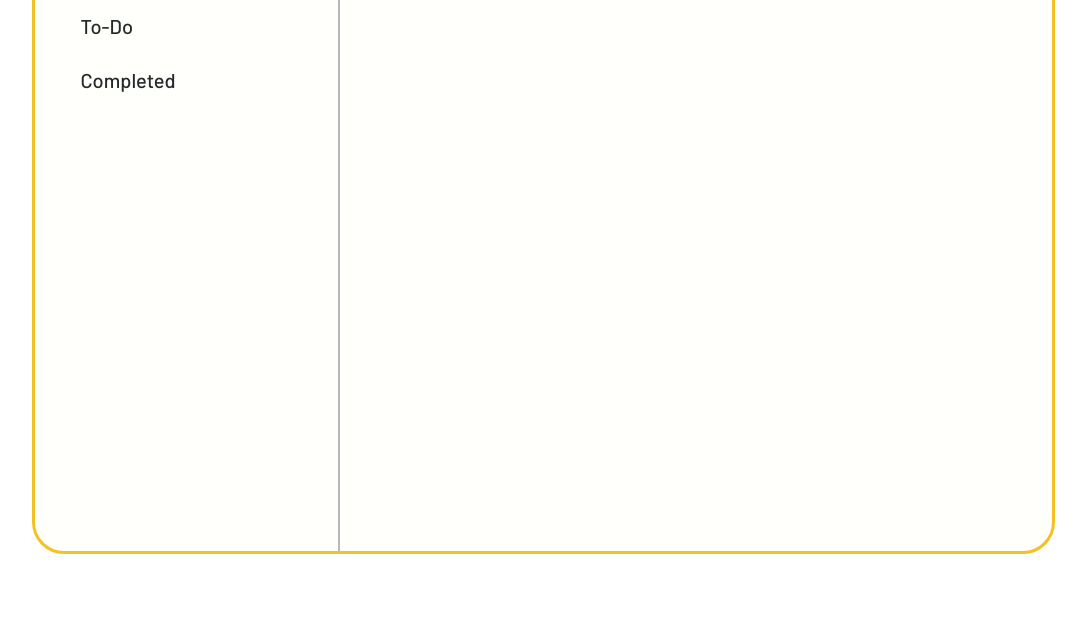
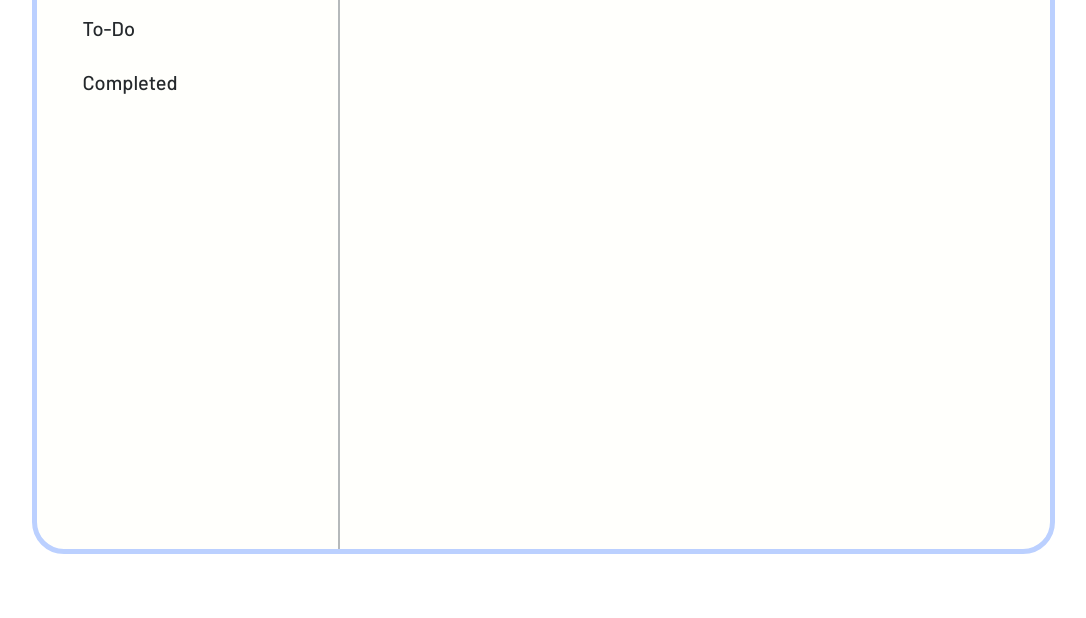
Before and after one commit to Yousef-120/lecture-22-task-js, a plain HTML site: page Task/index.html in a window 1280 px wide. Shown: the part 182-800 px from the top of the page, without its empty margins (97-1183 px from the left). Drawn offline with nearby package versions, Linux system fonts and the light colour scheme.

Commit message:
Change Border For Tasks Container

```diff
--- a/Task/style.css
+++ b/Task/style.css
@@ -9,7 +9,7 @@ body {
 
   .content {
     background: #fffffc;
-    border: solid #f4c123 3px;
+    border: solid #bbd0ff 5px;
     height: 60%;
     .sections {
       border-right: 2px solid #6c757d80;
```
